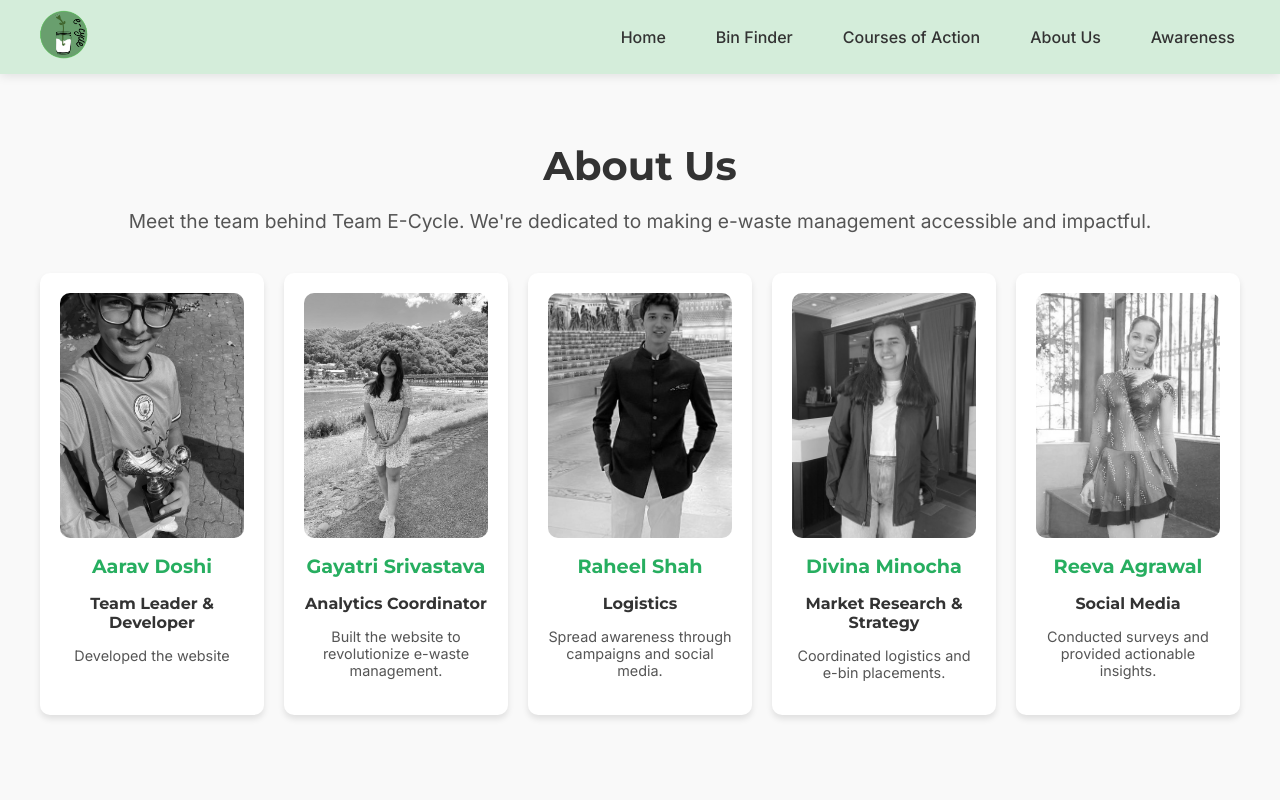
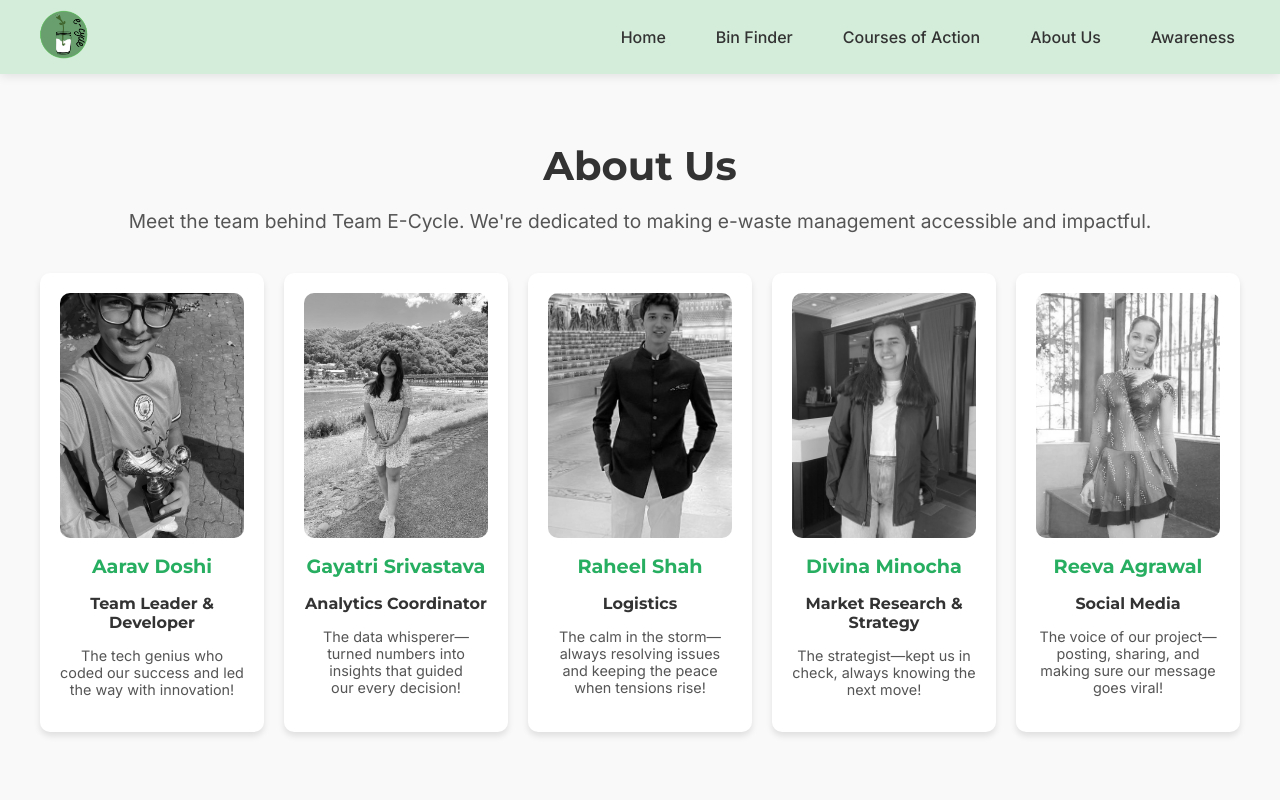
Before and after one commit to AaravDoshi/ecycle, a React (Create React App) app: page /about-us in a window 1280 px wide. Shown: the top 800 px of the page. Built offline with nearby package versions, Linux system fonts and the light colour scheme.

Commit message:
first commit

```diff
--- a/src/AboutUs.js
+++ b/src/AboutUs.js
@@ -5,31 +5,31 @@ const teamMembers = [
   {
     name: "Aarav Doshi",
     role: "Team Leader & Developer",
-    description: "Developed the website ",
+    description: "The tech genius who coded our success and led the way with innovation!",
     img: "doshisolo.jpg",
   },
   {
     name: "Gayatri Srivastava",
     role: "Analytics Coordinator",
-    description: "Built the website to revolutionize e-waste management.",
+    description: "The data whisperer—turned numbers into insights that guided our every decision!",
     img: "gayatrisolo.jpg",
   },
   {
     name: "Raheel Shah",
     role: "Logistics",
-    description: "Spread awareness through campaigns and social media.",
+    description: "The calm in the storm—always resolving issues and keeping the peace when tensions rise!",
     img: "raheelsolo.jpg",
   },
   {
     name: "Divina Minocha",
     role: "Market Research & Strategy",
-    description: "Coordinated logistics and e-bin placements.",
+    description: "The strategist—kept us in check, always knowing the next move!",
     img: "divinasolo.jpg",
   },
   {
     name: "Reeva Agrawal",
     role: "Social Media",
-    description: "Conducted surveys and provided actionable insights.",
+    description: "The voice of our project—posting, sharing, and making sure our message goes viral!",
     img: "reevasolo.jpg",
   },
 ];
```
